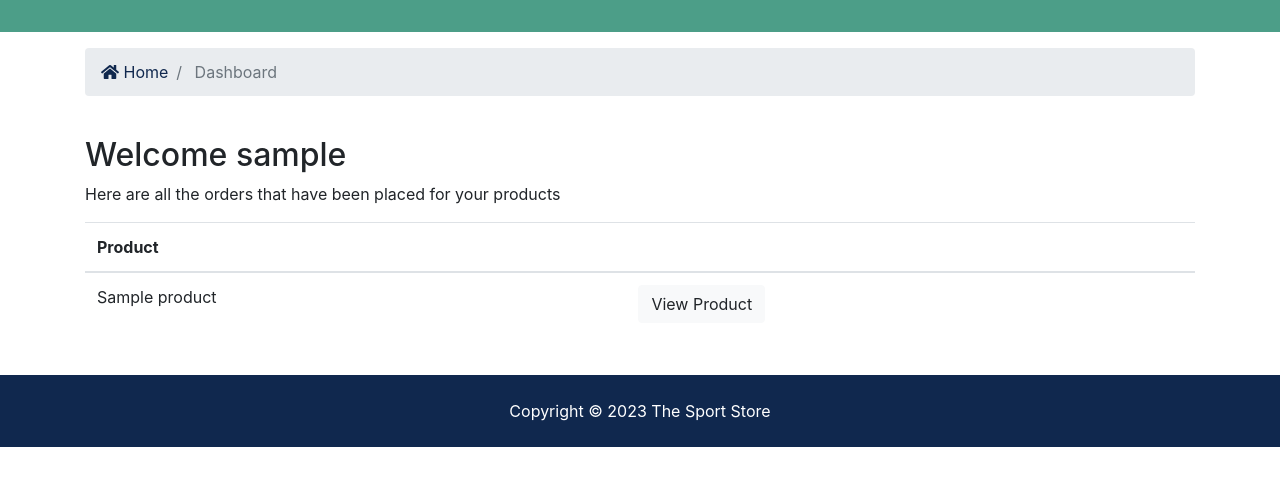
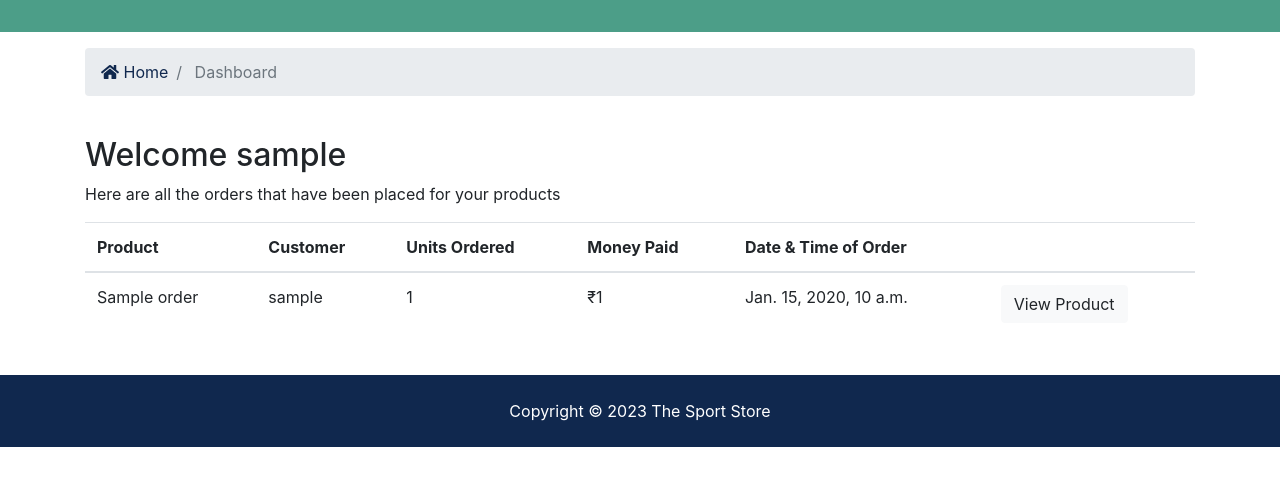
Before and after one commit to arshit21/ecommerce, a Django app: page /accounts/vendor/dashboard/placed_orders in a window 1280 px wide. Shown: the part 317-800 px from the top of the page. Run offline with Django 5.2, Linux system fonts and the light colour scheme; a user stored in the database is signed in; tables that the repository leaves empty hold one stand-in row (values such as "Sample post"); some libraries are stand-ins or nearby versions.

Commit message:
More Functionality

```diff
--- a/accounts/admin.py
+++ b/accounts/admin.py
@@ -1,6 +1,10 @@
 from django.contrib import admin
 from .models import User, Customer, Vendor
 
+class UserAdmin(admin.ModelAdmin):
+    list_display = ('id', 'username', 'email')
+    list_display_links = ('id', 'username')
+
 admin.site.register(Customer)
 admin.site.register(Vendor)
-admin.site.register(User)
+admin.site.register(User, UserAdmin)
--- a/accounts/urls.py
+++ b/accounts/urls.py
@@ -1,4 +1,4 @@
-from django.urls import path
+from django.urls import path,include
 from . import views
 
 urlpatterns = [
@@ -9,5 +9,7 @@ urlpatterns = [
     path('vendor/dashboard', views.vendor_dashboard, name='vendor_dashboard'),
     path('logout', views.logout, name='logout'),
     path('customer/add_money', views.add_money, name='add_money'),
-    path('vendor/dashboard/placed_orders', views.vendor_orders, name='placed_orders')
+    path('vendor/dashboard/placed_orders', views.vendor_orders, name='placed_orders'),
+    path('customer/change_address', views.change_address, name='change_address'),
+    path('accounts/', include('allauth.urls')),
 ]
--- a/accounts/views.py
+++ b/accounts/views.py
@@ -133,10 +133,30 @@ def add_money(request):
         return render(request, 'accounts/add_money.html')
 def vendor_orders(request):
     username = request.user.username
-    vendors = Vendor.objects.filter(username=username)
-    for vendor in vendors:
-        products = product.objects.filter(vendor=vendor, sales__gte=1)
+    orders = order.objects.filter(vendor_username=username)
     context = {
-        'products': products
+        'orders': orders
     }
     return render(request, 'accounts/vendor_orders.html', context)
+
+def change_address(request):
+    username = request.user.username
+    customers = Customer.objects.filter(username=username)
+    if request.method == 'POST':
+        address_line_1 = request.POST['address_line_1']
+        address_line_2 = request.POST['address_line_2']
+        city = request.POST['city']
+        state = request.POST['state']
+        for customer in customers:
+            customer.address_line_1 = address_line_1
+            customer.address_line_2 = address_line_2
+            customer.city = city
+            customer.state = state
+            customer.save()
+            messages.success(request, 'address has been updated')
+            return redirect('customer_dashboard')
+    else:
+        context = {
+        'customers': customers
+        }
+        return render(request, 'accounts/change_address.html', context)
--- a/orders/admin.py
+++ b/orders/admin.py
@@ -1,5 +1,8 @@
 from django.contrib import admin
 from .models import order
 
+class OrdersAdmin(admin.ModelAdmin):
+    list_display = ('product_title', 'customer_username')
+    list_display_links = ('product_title',)
 
-admin.site.register(order)
+admin.site.register(order, OrdersAdmin)
--- a/orders/models.py
+++ b/orders/models.py
@@ -1,8 +1,13 @@
 from django.db import models
+from datetime import datetime
 from products.models import product
 
 class order(models.Model):
     customer_username = models.CharField()
+    vendor_username = models.CharField(blank=True)
     units_ordered = models.IntegerField(default=1)
     Product = models.ManyToManyField(product)
+    product_title = models.CharField(blank=True)
+    product_id = models.IntegerField(blank=True)
     money = models.IntegerField()
+    order_date = models.DateTimeField(default=datetime.now, blank=True)
--- a/templates/accounts/login.html
+++ b/templates/accounts/login.html
@@ -1,5 +1,5 @@
 {% extends  'base.html' %}
-
+{% load socialaccount %}
 {% block title %}
 | Login
 {% endblock%}
@@ -28,9 +28,11 @@
                   <label for="password2">Password</label>
                   <input type="password" name="password" class="form-control" required>
                 </div>
+                <!-- <a class="btn btn-primary btn-block" href="{% provider_login_url 'google' %}">Login With Google</a> -->
 
                 <input type="submit" value="Login" class="btn btn-secondary btn-block">
               </form>
+
             </div>
           </div>
         </div>
--- a/templates/accounts/vendor_orders.html
+++ b/templates/accounts/vendor_orders.html
@@ -1,4 +1,5 @@
 {% extends 'base.html' %}
+{% load humanize %}
 {% block title %}
 | Placed Orders
 {% endblock %}
@@ -38,19 +39,27 @@
           <h2>Welcome {{ request.user.username }}</h2>
           <p>Here are all the orders that have been placed for your products</p>
           <table class="table">
+            {% if orders %}
             <thead>
               <tr>
                 <th scope="col">Product</th>
+                <th scope="col">Customer</th>
+                <th scope="col">Units Ordered</th>
+                <th scope="col">Money Paid</th>
+                <th scope="col">Date & Time of Order</th>
                 <th scope="col"></th>
               </tr>
             </thead>
-            {% if products %}
-                {% for product in products %}
+                {% for order in orders %}
                 <tbody>
                 <tr>
-                    <td>{{ product.title }}</td>
+                    <td>{{ order.product_title }}</td>
+                    <td>{{ order.customer_username }}</td>
+                    <td>{{ order.units_ordered }}</td>
+                    <td>₹{{ order.money | intcomma }}</td>
+                    <td>{{ order.order_date }}</td>
                     <td>
-                    <a class="btn btn-light" href="{% url 'product' product.id %}">View Product</a>
+                    <a class="btn btn-light" href="{% url 'product' order.product_id %}">View Product</a>
                     </td>
                 </tr>
                 </tbody>
--- a/templates/products/product.html
+++ b/templates/products/product.html
@@ -137,14 +137,14 @@
             <div class="col-md-16 mb-3">
               <label class="sr-only"></label>
               <select name="units" class="form-control">
-                <option selected="true" disabled="disabled">Select Units (Default = 1)</option>
+                <option selected="true" disabled="disabled">Select Units</option>
                 {% for key, value in units_choices.items %}
                   <option value="{{ key }}">{{ value }}</option>
                 {% endfor %}
               </select>
             </div>
             <div>
-            <input type="submit" value="Buy Now" class="btn btn-light mb-4">
+            <input type="submit" value="Buy Now" class="btn btn-light mb-4" value=1>
             </div>
           <div>
             <button class="btn btn-light mb-4" type="submit">Add to Cart</button>
```
Also changed, not shown: ecommerce/settings.py (+34 -0 lines), orders/views.py (+16 -7 lines), requirements.txt (+17 -0 lines), templates/accounts/change_address.html (added, +46 -0 lines), templates/accounts/customer_dashboard.html (+24 -3 lines), orders/migrations/0004_order_vendor_username.py (added), orders/migrations/0005_order_product_title.py (added), orders/migrations/0006_order_product_id.py (added), orders/migrations/0007_order_order_date.py (added), 2 other files.
